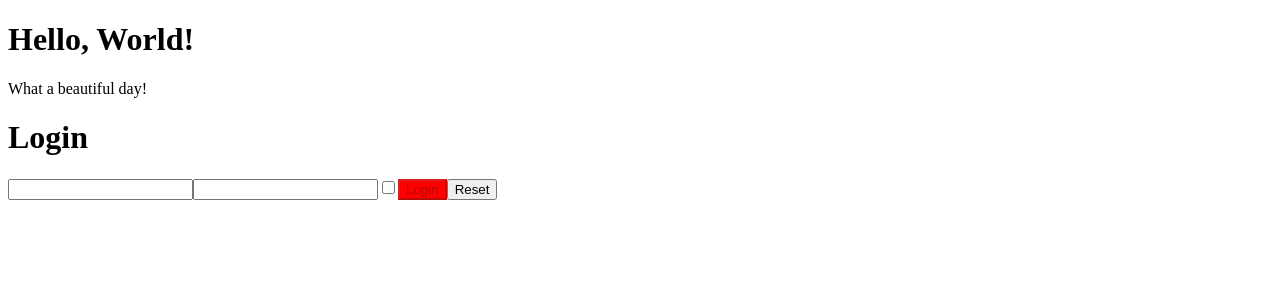
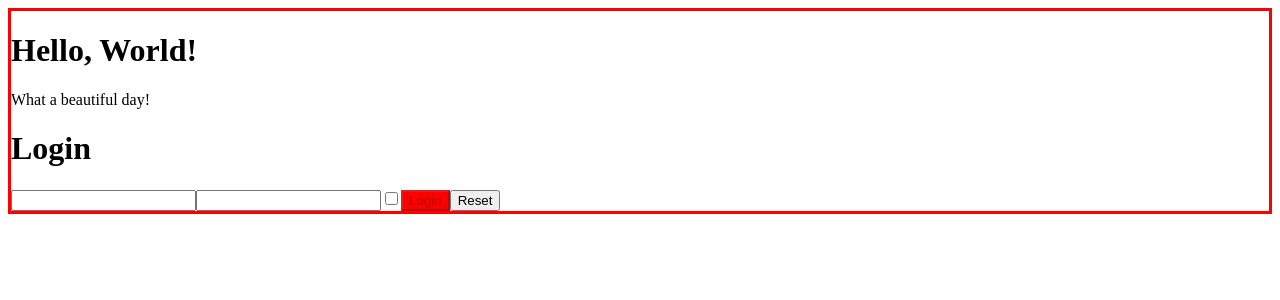
Before and after one commit to DavidePuziello/react-exercises, a React (Create React App) app: page / in a window 1280 px wide. Shown: the top 300 px of the page. Built offline with nearby package versions, Linux system fonts and the light colour scheme.

Commit message:
Feat: Exercise Update

```diff
--- a/src/App.js
+++ b/src/App.js
@@ -1,12 +1,15 @@
 import React from "react";
+import { Container } from "./Container";
 import { Hello } from "./Hello";
 import { Login } from "./Login";
 
 export class App extends React.Component {
     render() {
-        return <div>
+        return (
+        <Container>
             <Hello />
             <Login />
-        </div>
+        </Container>
+        )
     }
 }
--- /dev/null
+++ b/src/Container.js
@@ -0,0 +1,9 @@
+import React from "react";
+
+export class Container extends React.Component {
+    render() {
+        return <div className="container">
+            {this.props.children}
+        </div>
+    }
+}
--- a/src/index.css
+++ b/src/index.css
@@ -2,3 +2,8 @@
     background-color: rgb(1, 121, 121);
     border: 3px solid rgb(178, 128, 1);
 }
+
+.container {
+    background-color: white;
+    border: 3px solid red;
+}
```
